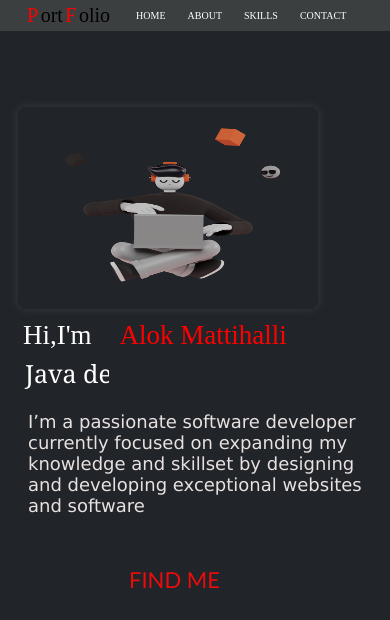
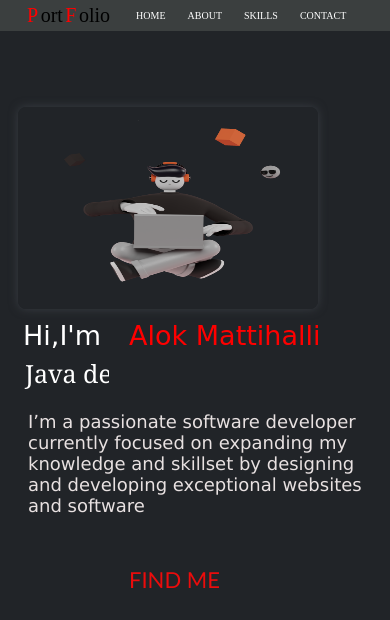
Before and after one commit to Alok2001MD/myblog, a plain HTML site: page index.html in a window 390 px wide. Shown: the top 620 px of the page. Drawn offline with Linux system fonts and the light colour scheme.

Commit message:
Update phone.css

```diff
--- a/phone.css
+++ b/phone.css
@@ -1,11 +1,9 @@
 .article{
-    width: 362px;footer{
-        margin:1px;
-        font-size:10px;
-    }
+    width: 362px;
     font-size: 27px;
     position: relative;
     top: 60px;
+    font-family: cursive;
 }
 .article3{
     font-size: 25px;
```
